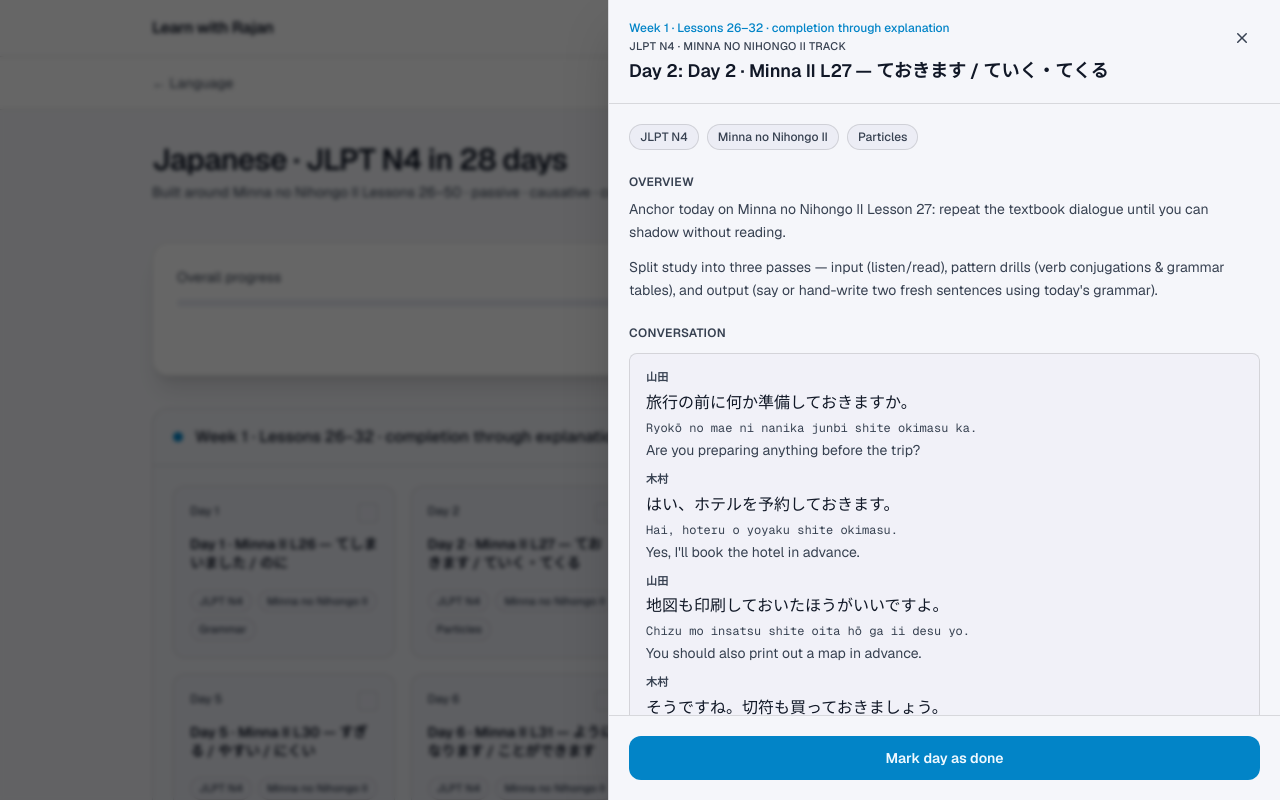
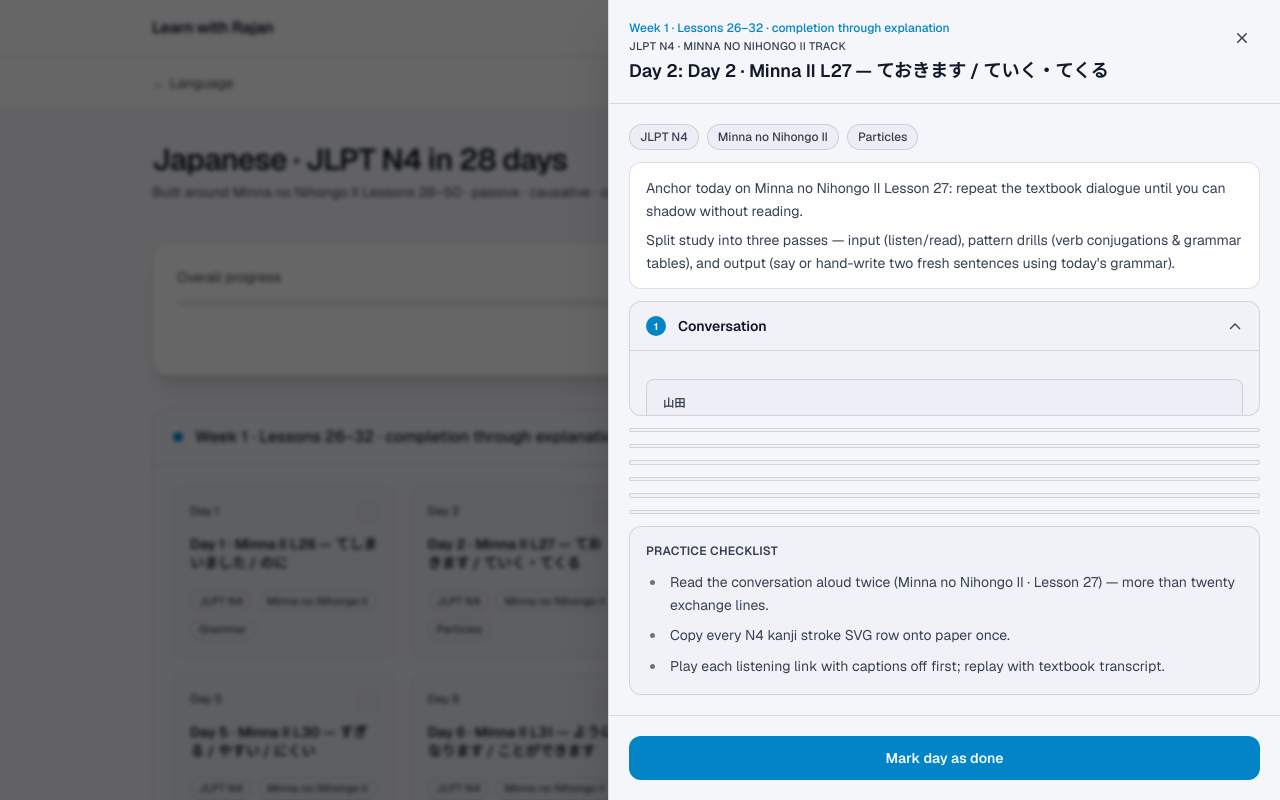
Before and after one commit to rznmgr630/learnwithrajan, a Next.js app: page /learn/japanese-n4 in a window 1280 px wide. Both pictures are taken after a click on the button 521 px from the left and 587 px from the top of the page. Shown: the top 800 px of the page. Built offline with nearby package versions, Linux system fonts and the light colour scheme.

Commit message:
feat(n4-panel): replace flat sections with numbered accordions
Matches N5 Day 1 layout — each section is a collapsible accordion with
accent-colored number badge. Conversation opens by default; overview
renders in an N5-style intro card. Practice checklist stays at the bottom.

```diff
--- a/components/learn/JapaneseN4DayDetailPanel.tsx
+++ b/components/learn/JapaneseN4DayDetailPanel.tsx
@@ -1,6 +1,6 @@
 "use client";
 
-import { useEffect } from "react";
+import { useEffect, useState } from "react";
 import { useLocale } from "@/components/i18n/LocaleProvider";
 import { JapaneseDetailBlockRenderer } from "@/components/learn/JapaneseDetailBlockRenderer";
 import { RichText } from "@/components/learn/RichText";
@@ -37,6 +37,45 @@ function n4TagLabel(slug: string, translate: (key: UiStringKey) => string): stri
   return key ? translate(key) : slug;
 }
 
+function Accordion({
+  number,
+  title,
+  defaultOpen = false,
+  children,
+}: {
+  number: number;
+  title: string;
+  defaultOpen?: boolean;
+  children: React.ReactNode;
+}) {
+  const [open, setOpen] = useState(defaultOpen);
+  return (
+    <div className="overflow-hidden rounded-xl border border-[var(--border)] bg-[color-mix(in_oklab,var(--elevated)_42%,transparent)]">
+      <button
+        type="button"
+        onClick={() => setOpen((v) => !v)}
+        className="flex w-full items-center gap-3 px-4 py-3.5 text-left transition hover:bg-[color-mix(in_oklab,var(--elevated)_60%,transparent)]"
+      >
+        <span className="flex h-5 w-5 shrink-0 items-center justify-center rounded-full bg-[var(--accent)] text-[10px] font-bold text-[var(--accent-fg)]">
+          {number}
+        </span>
+        <span className="flex-1 text-sm font-semibold text-[var(--text)]">{title}</span>
+        <svg
+          className={`h-4 w-4 shrink-0 text-[var(--muted)] transition-transform duration-200 ${open ? "rotate-180" : ""}`}
+          viewBox="0 0 16 16"
+          fill="currentColor"
+          aria-hidden
+        >
+          <path d="M8 10.94 2.53 5.47l.94-.94L8 9.06l4.53-4.53.94.94z" />
+        </svg>
+      </button>
+      {open && (
+        <div className="border-t border-[var(--border)] px-4 py-4">{children}</div>
+      )}
+    </div>
+  );
+}
+
 export function JapaneseN4DayDetailPanel({ dayNumber, onClose, isDone, onToggleDone }: Props) {
   const { locale, t } = useLocale();
   const open = dayNumber !== null;
@@ -65,6 +104,7 @@ export function JapaneseN4DayDetailPanel({ dayNumber, onClose, isDone, onToggleD
 
   const done = isDone(dayNumber);
   const intro = normalizeOverview(detail.overview);
+  const sections = detail.sections ?? [];
 
   return (
     <div className="fixed inset-0 z-50 flex justify-end" role="dialog" aria-modal="true">
@@ -99,7 +139,8 @@ export function JapaneseN4DayDetailPanel({ dayNumber, onClose, isDone, onToggleD
           </button>
         </div>
 
-        <div className="flex flex-1 flex-col gap-6 overflow-y-auto p-5">
+        <div className="flex flex-1 flex-col gap-3 overflow-y-auto p-5">
+          {/* Tags */}
           <div className="flex flex-wrap gap-2">
             {ctx.day.tags.map((tag) => (
               <span
@@ -111,26 +152,27 @@ export function JapaneseN4DayDetailPanel({ dayNumber, onClose, isDone, onToggleD
             ))}
           </div>
 
-          <div>
-            <h3 className="text-xs font-semibold uppercase tracking-wide text-[var(--muted)]">{t("jpDetail.overviewHeading")}</h3>
-            <div className="mt-2 space-y-3 text-sm leading-relaxed text-[var(--muted)]">
-              {intro.map((p, i) => (
-                <p key={i}>
-                  <RichText text={pickLocalized(p, locale)} />
-                </p>
-              ))}
-            </div>
+          {/* Overview */}
+          <div className="space-y-1.5 rounded-xl border border-[var(--border)] bg-[color-mix(in_oklab,var(--surface)_85%,transparent)] px-4 py-3.5">
+            {intro.map((p, i) => (
+              <p key={i} className="text-sm leading-relaxed text-[var(--muted)]">
+                <RichText text={pickLocalized(p, locale)} />
+              </p>
+            ))}
           </div>
 
-          {detail.sections?.map((sec, si) => (
-            <div key={`jn4-sec-${si}`}>
-              <h3 className="text-xs font-semibold uppercase tracking-wide text-[var(--muted)]">
-                <RichText text={pickLocalized(sec.title, locale)} />
-              </h3>
+          {/* Sections as accordions */}
+          {sections.map((sec, si) => (
+            <Accordion
+              key={`jn4-sec-${si}`}
+              number={si + 1}
+              title={pickLocalized(sec.title, locale)}
+              defaultOpen={si === 0}
+            >
               {sec.blocks && sec.blocks.length > 0 ? (
                 <JapaneseDetailBlockRenderer blocks={sec.blocks} />
               ) : sec.items && sec.items.length > 0 ? (
-                <ul className="mt-3 list-disc space-y-2 pl-5 text-sm leading-relaxed text-[var(--muted)] marker:text-[var(--faint)]">
+                <ul className="list-disc space-y-2 pl-5 text-sm leading-relaxed text-[var(--muted)] marker:text-[var(--faint)]">
                   {sec.items.map((line, i) => (
                     <li key={i} className="pl-1">
                       <RichText text={pickLocalized(line, locale)} />
@@ -138,12 +180,13 @@ export function JapaneseN4DayDetailPanel({ dayNumber, onClose, isDone, onToggleD
                   ))}
                 </ul>
               ) : null}
-            </div>
+            </Accordion>
           ))}
 
+          {/* Practice checklist */}
           {detail.bullets && detail.bullets.length > 0 ? (
-            <div>
-              <h3 className="text-xs font-semibold uppercase tracking-wide text-[var(--muted)]">{t("jpDetail.practiceChecklist")}</h3>
+            <div className="rounded-xl border border-[var(--border)] bg-[color-mix(in_oklab,var(--elevated)_42%,transparent)] px-4 py-4">
+              <p className="text-xs font-semibold uppercase tracking-wide text-[var(--muted)]">{t("jpDetail.practiceChecklist")}</p>
               <ul className="mt-3 list-disc space-y-2 pl-5 text-sm leading-relaxed text-[var(--muted)] marker:text-[var(--faint)]">
                 {detail.bullets.map((line, i) => (
                   <li key={i} className="pl-1">
```
